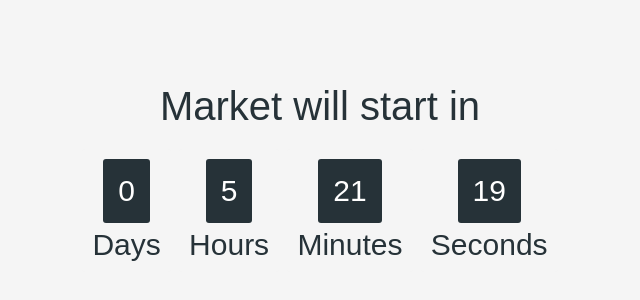
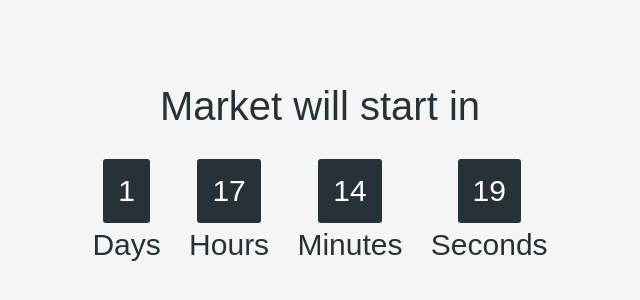
Before and after one commit to parv0201/MockStock, a plain HTML site: page countdown.html in a window 1280 px wide. Shown: the part 116-416 px from the top of the page, without its empty margins (320-960 px from the left). Drawn offline with Linux system fonts and the light colour scheme.

Commit message:
Update countdown.html

```diff
--- a/countdown.html
+++ b/countdown.html
@@ -51,7 +51,7 @@
     </style>
     <script>
         $(document).ready(function () {
-            var countDownDate = new Date("Mar 31, 2018 23:07:00").getTime();
+            var countDownDate = new Date("Apr 2, 2018 11:00:00").getTime();
             var x = setInterval(function () {
                 var now = new Date().getTime();
                 var distance = countDownDate - now;
```
